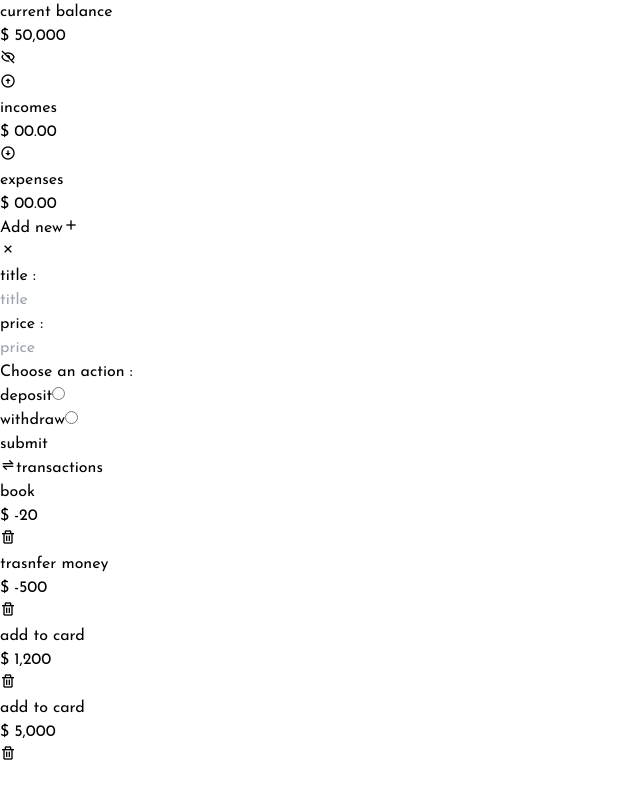
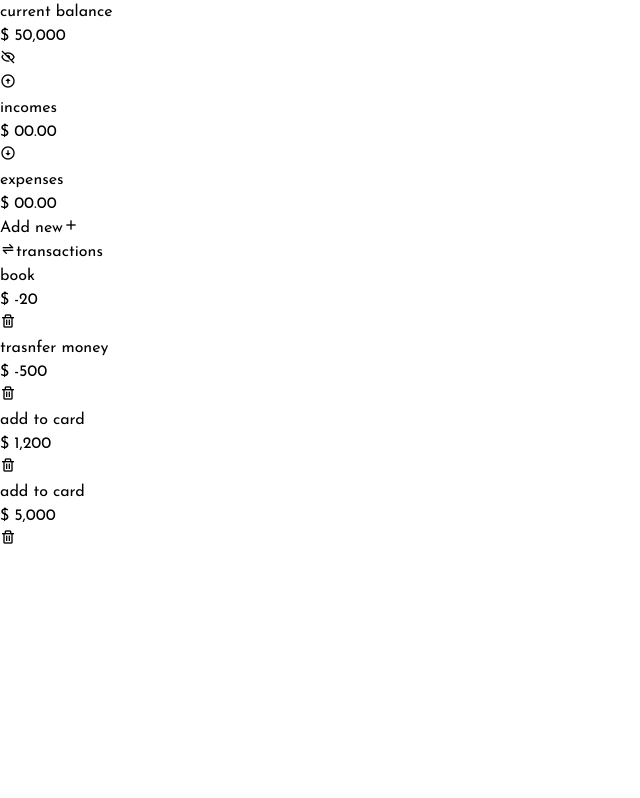
Before and after one commit to sadranafe/expense-tracker, a React (Vite) app: page / in a window 1280 px wide. Shown: the whole page, without its empty margins (0-640 px from the left). Built offline with nearby package versions, Linux system fonts and the light colour scheme.

Commit message:
add functionality to modal in both expenseTracker.jsx and transaction.jsx files to open and close correctly

```diff
--- a/src/components/expenseTracker/expenseTracker.jsx
+++ b/src/components/expenseTracker/expenseTracker.jsx
@@ -23,6 +23,13 @@ const ExpenseTracker = () => {
             action: "deposit"
         }
     ]
+
+    const [modalIsOpen , setModalIsOpen] = useState(false)
+
+    const modalHandler = ev => {
+        ev.preventDefault();
+        setModalIsOpen(!modalIsOpen);
+    }
 
     return (
         <>
@@ -64,12 +71,12 @@ const ExpenseTracker = () => {
 
                 <div className="transaction_wrapper w-full text-center flex flex-wrap justify-center items-center">
                     <div className="w-full mb-5">
-                        <button className="bg-yellow-400 p-2 rounded-lg hover:bg-yellow-500 transition-all">
+                        <button onClick = {modalHandler} className="bg-yellow-400 p-2 rounded-lg hover:bg-yellow-500 transition-all">
                             Add new
                             <i className="bx bx-plus"></i>
                         </button>
 
-                        <TransactionModal/>
+                        <TransactionModal onModalHandler = {modalHandler} onModalIsOpen = {modalIsOpen}/>
                     </div>
 
                     <div className="w-full flex-wrap flex justify-center items-center">
--- a/src/components/expenseTracker/transactionModal.jsx
+++ b/src/components/expenseTracker/transactionModal.jsx
@@ -1,15 +1,21 @@
 import React from 'react';
 
-const TransactionModal = () => {
+const TransactionModal = ({ onModalHandler, onModalIsOpen }) => {
+    const formHandler = ev => {
+        ev.preventDefault()
+    }
+
     return (
         <>
-            <form action = "#" className='w-screen h-screen fixed top-0 left-0 scale-110 transition-all'>
+            {
+                onModalIsOpen &&
+                <form onSubmit={formHandler} action="#" className='w-screen h-screen fixed top-0 left-0 scale-110 transition-all'>
 
-                <div className='w-full h-full left-0 top-0 bg-black z-10 opacity-70'></div>
+                    <div onClick={onModalHandler} className='w-full h-full left-0 top-0 bg-black z-10 opacity-70'></div>
 
                     <div className='modal_content absolute top-1/2 left-1/2 z-20 -translate-x-2/4 -translate-y-2/4 bg-white p-8 px-14 w-3/12 rounded-xl'>
 
-                    <button className='rounded-lg transition-all hover:bg-sky-950 hover:text-white translate-x-36 -translate-y-5 px-1'>
+                        <button onClick={onModalHandler} className='rounded-lg transition-all hover:bg-sky-950 hover:text-white translate-x-36 -translate-y-5 px-1'>
                             <i className='bx bx-x text-lg '></i>
                         </button>
 
@@ -17,7 +23,7 @@ const TransactionModal = () => {
                             <div className='w-full text-start mb-4'>
                                 <label htmlFor="title">title :</label>
                                 <div className="text-center">
-                                <input type="text" autoComplete="off"  className='px-2 p-1 outline-none border-b-2 border-b-sky-800' id='title' placeholder='title' />
+                                    <input type="text" autoComplete="off" className='px-2 p-1 outline-none border-b-2 border-b-sky-800' id='title' placeholder='title' />
                                 </div>
                             </div>
 
@@ -48,6 +54,7 @@ const TransactionModal = () => {
                         <button type='submit' className='capitalize disabled:cursor-not-allowed disabled:bg-gray-500 bg-sky-950 hover:bg-sky-800 transition-all text-white px-2 p-1 rounded-lg mt-5'>submit</button>
                     </div>
                 </form>
+            }
         </>
     );
 };
```
Lines whose indentation alone changed are shown as unchanged.
